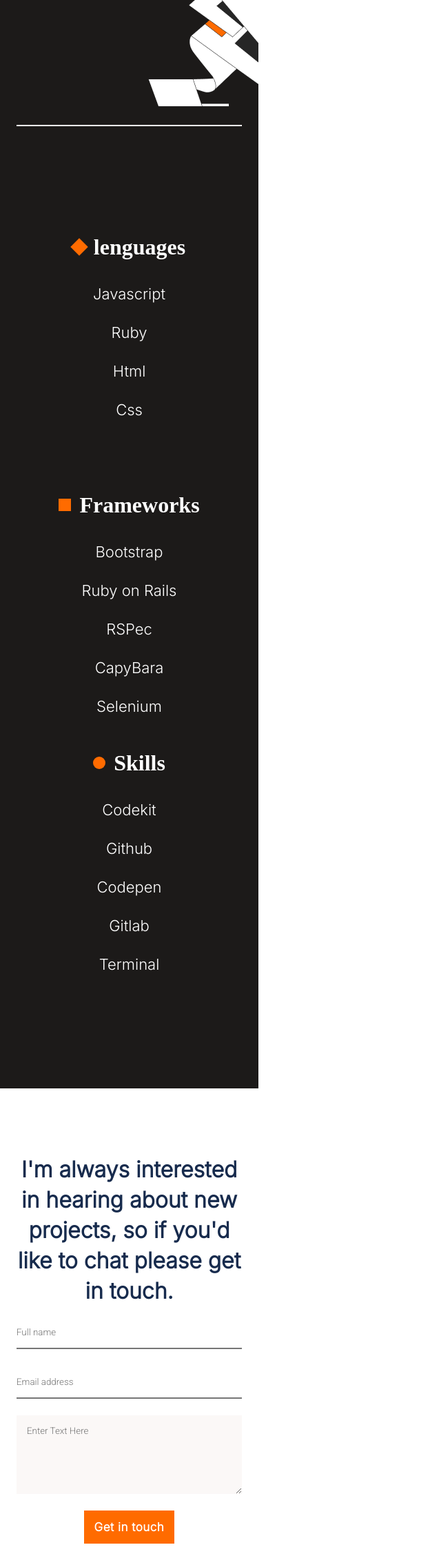
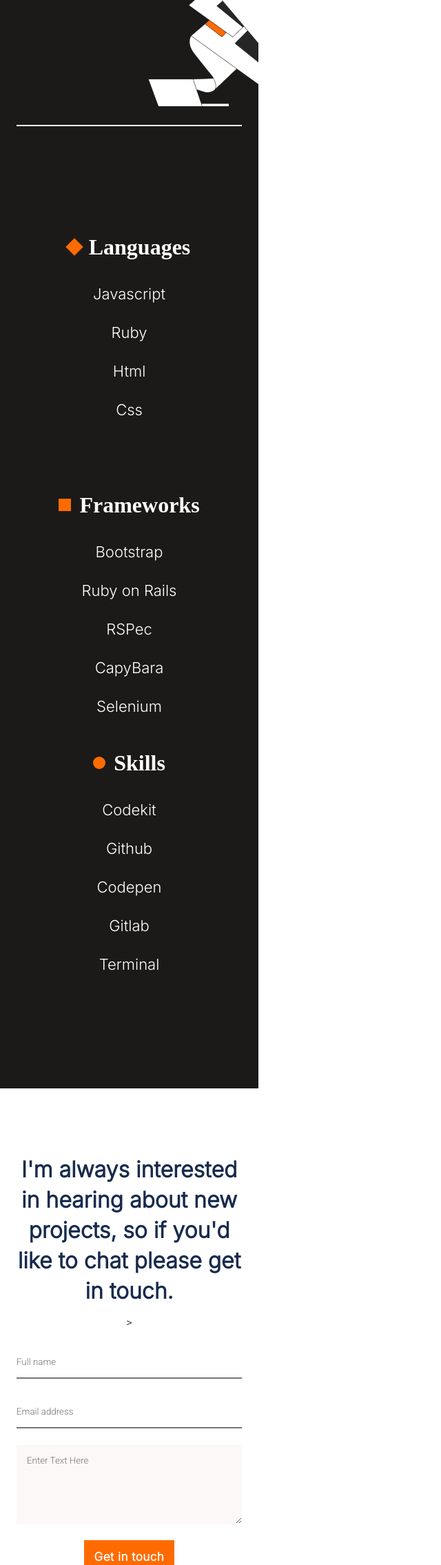
Before and after one commit to nimplay/Microverse_Portfolio, a website: page index.html in a window 1280 px wide. Shown: the part 4376-6645 px from the top of the page at 69% size, without its empty margins (0-640 px from the left). Drawn offline with Linux system fonts and the light colour scheme.

Commit message:
Added formspree service link to collect form data and corrected syntax errors

```diff
--- a/index.html
+++ b/index.html
@@ -204,7 +204,7 @@
         <div class="askill">
           <div class="askilltext">
             <div class="arectangle"></div>
-            <h3 class="askilltitle">lenguages</h3>
+            <h3 class="askilltitle">Languages</h3>
           </div>
           <ul class="askillist">
             <li class="askillitem">
@@ -276,7 +276,9 @@
           to chat please get in touch.
         </h3>
       </div>
-      <form class="contactform">
+      <form class="contactform"  action="https://formspree.io/f/xlezzayo"
+        method="POST">
+>
         <input
           type="text"
           name="name"
@@ -286,7 +288,7 @@
           required
         />
         <input
-          type="text"
+          type="email"
           name="email"
           placeholder="Email address"
           class="cdata"
```
